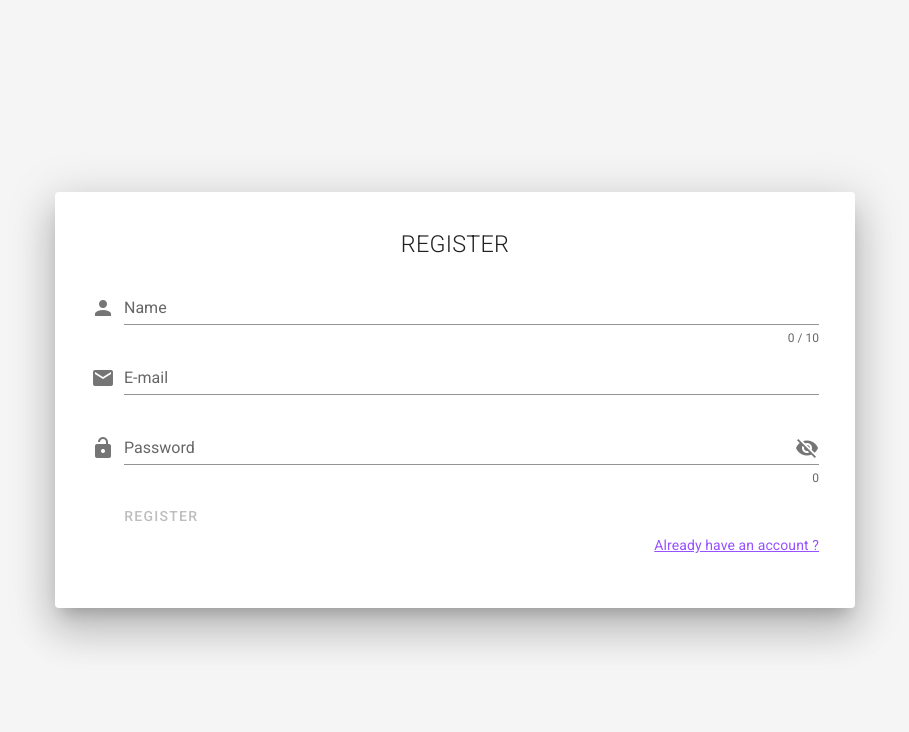
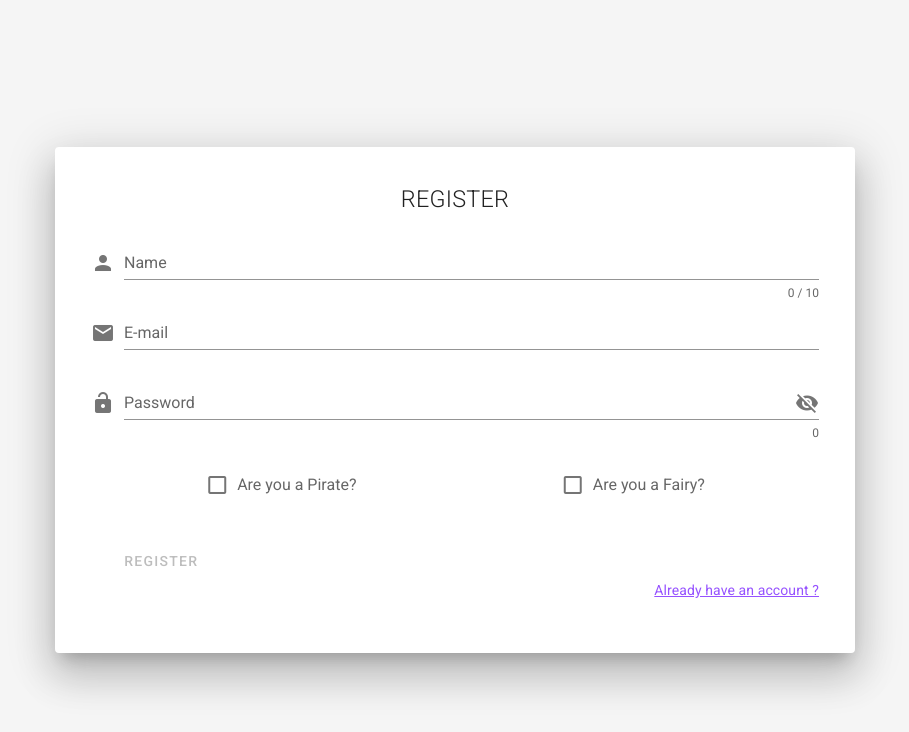
Before and after one commit to GeorgeLez/Vue.js-Vuetify-Vuex-demo, a Vue app: page /register in a window 1280 px wide. Shown: the top 732 px of the page, without its empty margins (185-1094 px from the left). Built offline with nearby package versions, Linux system fonts and the light colour scheme; no server answers.

Commit message:
Register update - Now registring redirects to login page && added option to pick your profile picture && Updated navbar to use current user Profile picture

```diff
--- a/src/components/Navbar.vue
+++ b/src/components/Navbar.vue
@@ -52,10 +52,10 @@
       <v-row>
         <v-col align="center" class="mt-5">
           <v-avatar size="100">
-            <img src="/PirateSvg.png" alt="User's avatar" />
+            <img :src="userImage" alt="User's avatar" />
           </v-avatar>
           <!-- accessing display name directly from user and not getting it with getters/actions from the database -->
-          <h2 class="white--text mt-3">{{xxdisplayNamexx}}</h2>
+          <h2 class="white--text mt-3">{{displayName}}</h2>
           <!-- <h2 class="white--text mt-3">{{getDisplayName}}</h2> -->
         </v-col>
       </v-row>
@@ -85,8 +85,8 @@ export default {
     return {
       drawer: false,
       error: "",
-      // displayName: "",
-      xxdisplayNamexx: auth.currentUser.displayName,
+      displayName: auth.currentUser.displayName,
+      userImage: auth.currentUser.photoURL,
       links: [
         { icon: "mdi-view-dashboard", text: "Dashboard", route: "/" },
         { icon: "mdi-folder", text: "My Projects", route: "/projects" },
@@ -110,10 +110,17 @@ export default {
   computed: {
     // ...mapGetters(["getDisplayName"]),
   },
-  // mounted() {
-  //   this.setDisplayName();
-  //   this.displayName = this.getDisplayName;
+  // created() {
+  //   this.displayName = auth.currentUser.displayName;
+  //   this.userImage = auth.currentUser.photoURL;
   // },
+  mounted() {
+    this.displayName = auth.currentUser.displayName;
+    this.userImage = auth.currentUser.photoURL;
+
+    // this.setDisplayName();
+    // this.displayName = this.getDisplayName;
+  },
 };
 </script>
 
--- a/src/views/Projects.vue
+++ b/src/views/Projects.vue
@@ -35,7 +35,7 @@ export default {
   computed: {
     myProjects() {
       let userx = auth.currentUser.uid;
-      console.log(userx);
+      // console.log(userx);
 
       return this.projects.filter((project) => {
         return project.uid === userx;
--- a/src/views/Register.vue
+++ b/src/views/Register.vue
@@ -38,6 +38,49 @@
             @click:append="show1 = !show1"
           ></v-text-field>
 
+          <v-container>
+            <div class="d-flex justify-space-around">
+              <v-checkbox
+                v-model="selected"
+                value="/PirateSvg.png"
+                :rules="[v => !!v || 'You must agree to continue!']"
+                label="Are you a Pirate?"
+                required
+              ></v-checkbox>
+
+              <v-checkbox
+                v-model="selected"
+                value="/FairySvg.png"
+                :rules="[v => !!v || 'You must agree to continue!']"
+                label="Are you a Fairy?"
+                required
+              ></v-checkbox>
+            </div>
+          </v-container>
+
+          <!-- cards with images for pirate/fairy -->
+          <!-- <v-container>
+            <v-row dense>
+              <v-col cols="6">
+                <v-card max-width="100" class="mx-auto">
+                  <v-img src="/PirateSvg.png" height="100" width="100" class="align-end"></v-img>
+                  <v-card-title class="py-0">
+                    <span class="mx-auto">Pirate</span>
+                  </v-card-title>
+                </v-card>
+              </v-col>
+              <v-col cols="6">
+                <v-card max-width="100" class="mx-auto">
+                  <v-img src="/FairySvg.png" height="100" width="100" class="align-end"></v-img>
+                  <v-card-title class="pa-0">
+                    <span class="mx-auto">Fairy</span>
+                  </v-card-title>
+                </v-card>
+              </v-col>
+            </v-row>
+          </v-container>-->
+          <!-- end of cards with images for pirate/fairy -->
+
           <v-btn
             :loading="loading"
             :disabled="!valid"
@@ -63,6 +106,7 @@ export default {
   data() {
     return {
       show1: false,
+      selected: "",
       loading: false,
       valid: true,
       error: "",
@@ -100,10 +144,13 @@ export default {
                 name: this.name,
               });
 
-              let user = auth.currentUser;
-              user.updateProfile({
+              let userx = auth.currentUser;
+              userx.updateProfile({
                 displayName: this.name,
+                photoURL: this.selected,
               });
+
+              auth.signOut();
             });
           // .then(()=>{});
           console.log(user);
```
Also changed, not shown: public/FairySvg.png (added).
